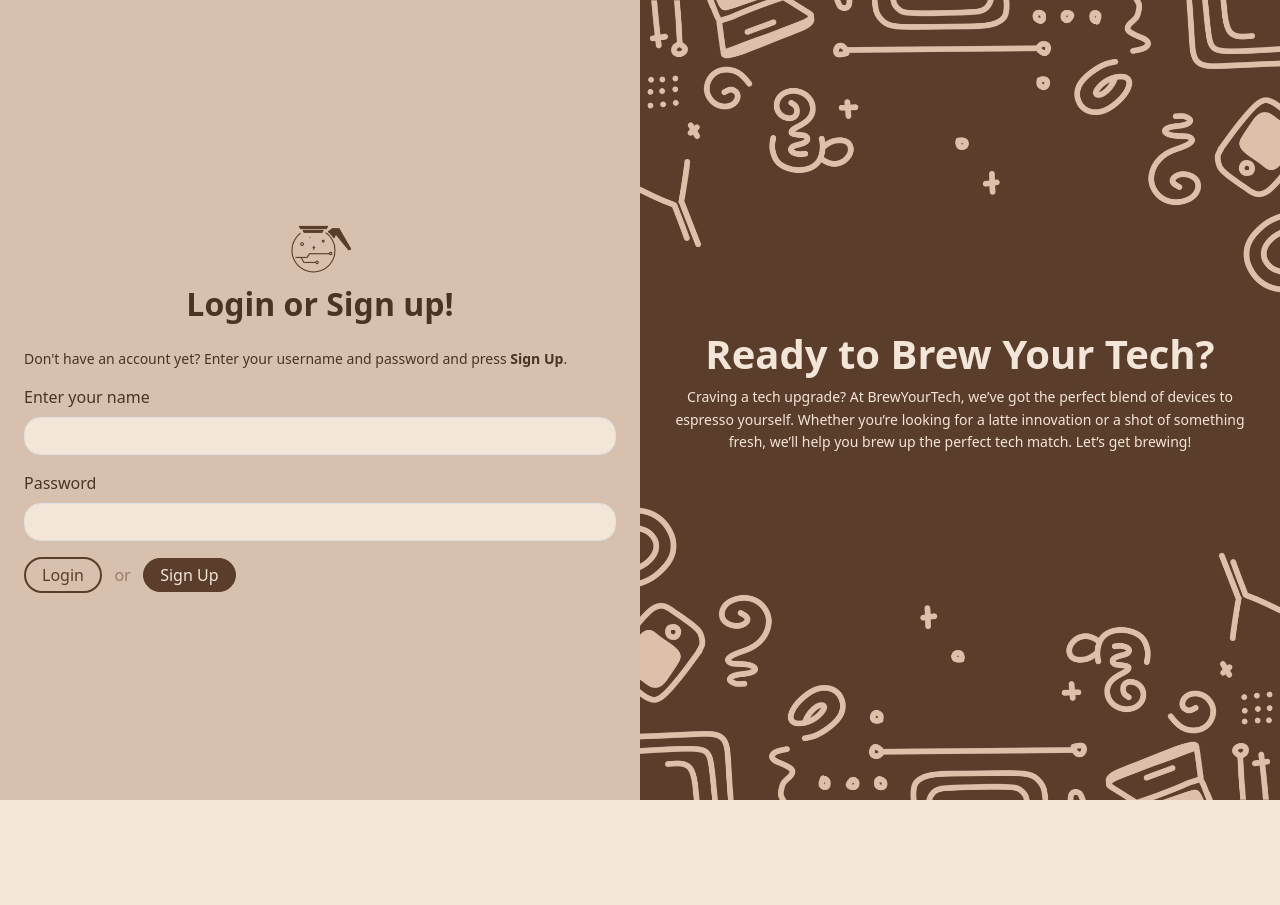
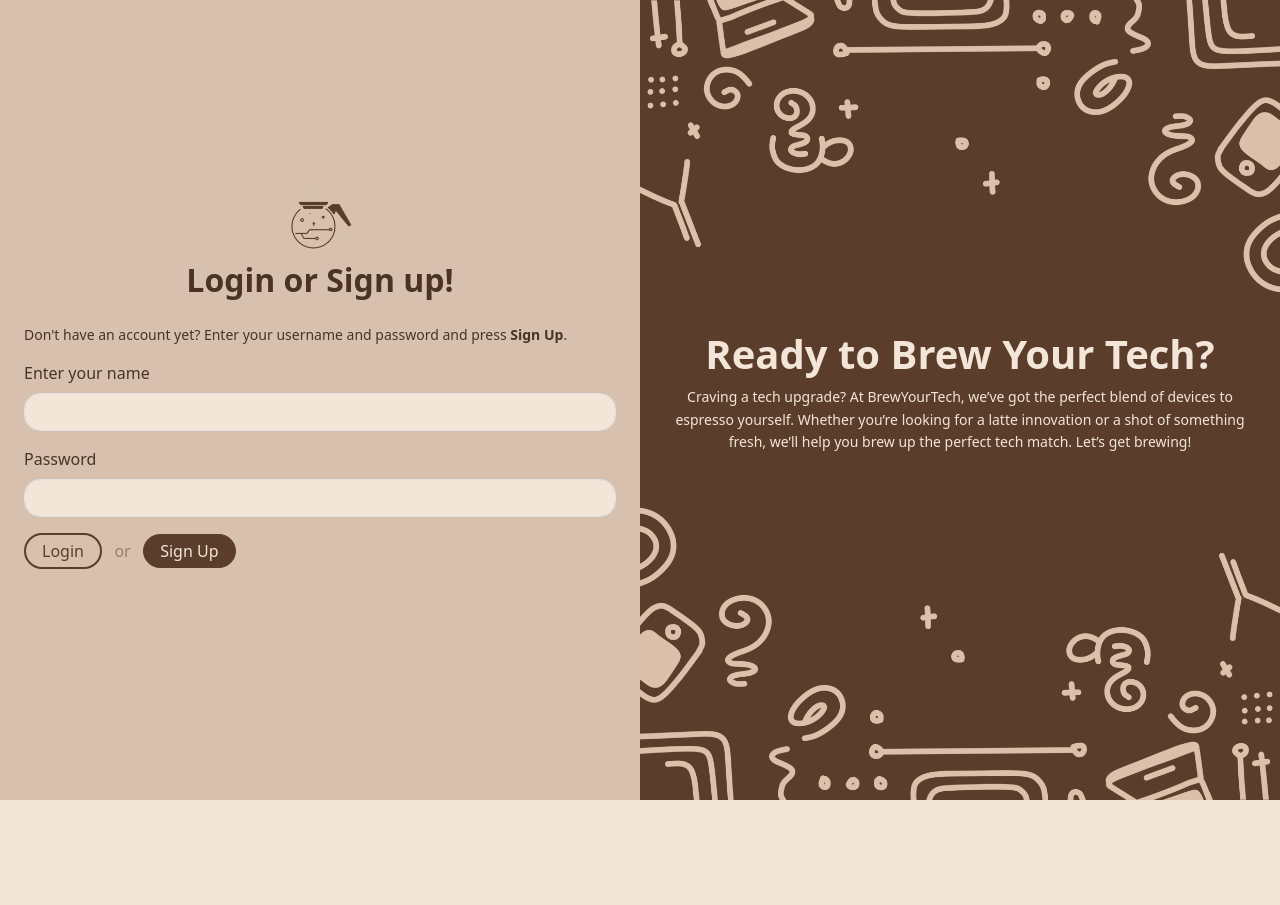
Before and after one commit to Tapple214/brewyourtech, a Django app: page /login in a window 1280 px wide. Run offline with Django 5.2, Linux system fonts and the light colour scheme; some libraries are stand-ins or nearby versions.

Commit message:
ui changes

```diff
--- a/brewyourtech/byt/templates/byt/brewery.html
+++ b/brewyourtech/byt/templates/byt/brewery.html
@@ -89,6 +89,7 @@
         </div>
 
         <!-- Price -->
+        <!-- Maybe have a currency converter -->
         <div style="margin-bottom: 15px">
           <label for="price" style="display: block">Price:</label>
           <input
--- a/brewyourtech/byt/templates/byt/login.html
+++ b/brewyourtech/byt/templates/byt/login.html
@@ -21,10 +21,10 @@
 
   <body style="color: #5a3d2b; overflow-x: hidden; background-color: #f3e5d8">
     <!-- Page Container -->
-    <div class="d-flex flex-column flex-md-row vh-100">
+    <div class="d-flex flex-column flex-md-row vh-100 ">
       <!-- Left Side: Login/Sign Up Form -->
       <div
-        class="px-4 h-100 w-md-50 d-flex flex-column justify-content-center"
+        class="px-4 h-100 w-md-50 d-flex flex-column justify-content-center pb-5"
         style="background-color: #d7c0ae; color: #4a3325; min-width: 50%"
       >
         <form method="post" id="authForm">
```
